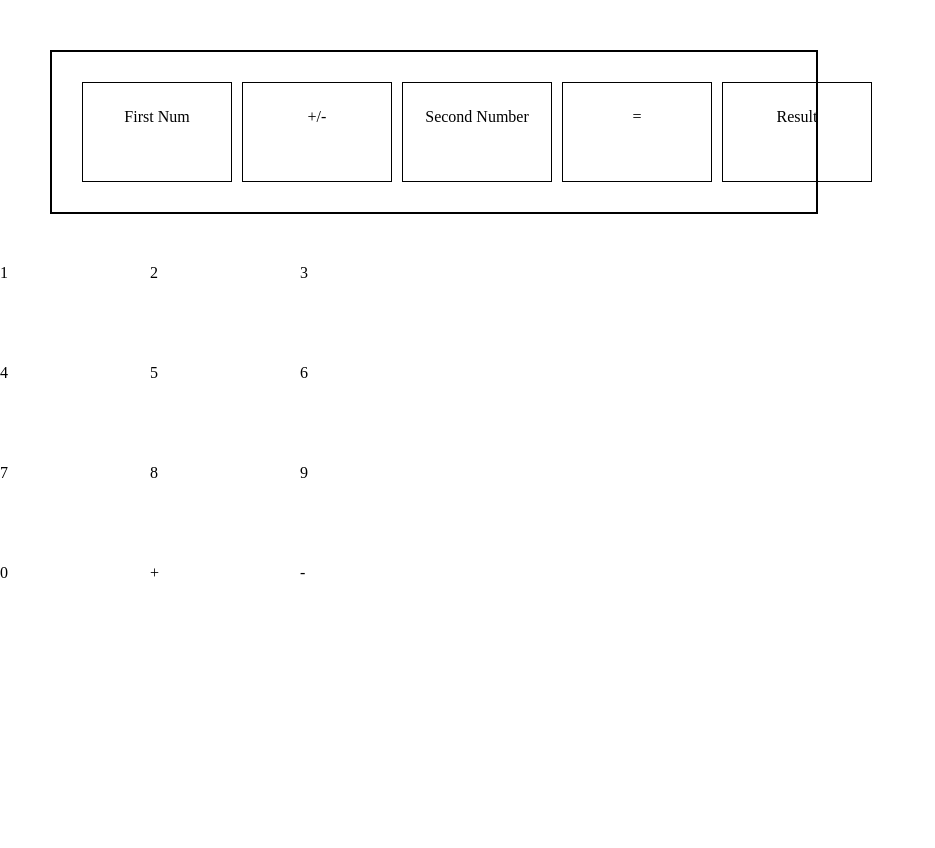
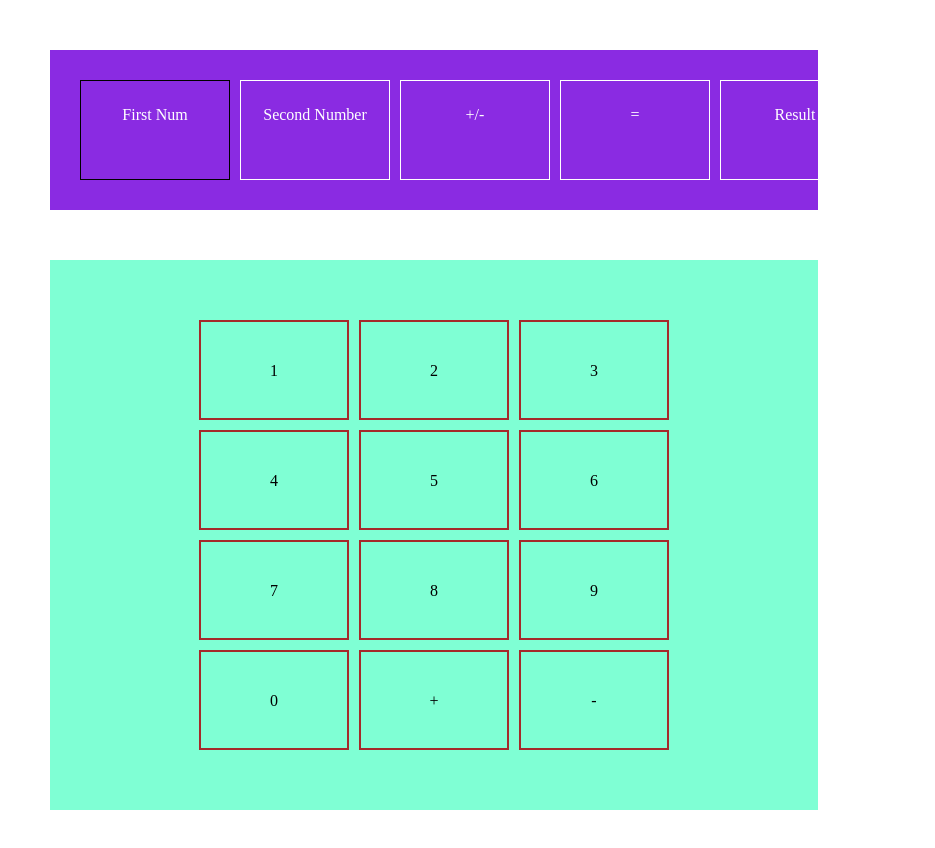
Before and after one commit to elvisonob/Arithmetic-App, a React (Create React App) app: page / in a window 1280 px wide. Shown: the top 848 px of the page, without its empty margins (0-935 px from the left). Before the commit the page ends 800 px from the top, so only its background shows below. Built offline with nearby package versions, Linux system fonts and the light colour scheme.

Commit message:
CSS part sorted

```diff
--- a/src/components/DisplayScreen.module.css
+++ b/src/components/DisplayScreen.module.css
@@ -7,15 +7,17 @@
 .container {
     display: grid;
     grid-template: 'first-number second-number arithmetic-sign equal-sign result' 100px / 150px 150px 150px 150px 150px;
-    border: 2px solid black;
+    /* border: 2px solid black; */
     width: 60%;
     padding: 30px;
     margin: 50px;
     grid-gap: 10px;
+    background-color: blueviolet;
+    color: white;
 }
 
 .first-number {
-    grid-area: 'first-number';
+    grid-area: first-number;
     border: 1px solid black;
     text-align: center;
     display: grid;
@@ -23,32 +25,32 @@
 }
 
 .second-number {
-    grid-area: 'second-number';
-    border: 1px solid black;
+    grid-area: second-number;
+    border: 1px solid white;
     text-align: center;
     display: grid;
     grid-template-rows: 25px 1fr 25px;
 }
 
 .arithmetic-sign {
-    grid-area: 'arithmetic-sign';
-    border: 1px solid black;
+    grid-area: arithmetic-sign;
+    border: 1px solid white;
     text-align: center;
     display: grid;
     grid-template-rows: 25px 1fr 25px;
 }
 
 .equal-sign {
-    grid-area: 'equal-sign';
-    border: 1px solid black;
+    grid-area: equal-sign;
+    border: 1px solid white;
     text-align: center;
     display: grid;
     grid-template-rows: 25px 1fr 25px;
 }
 
 .result {
-    grid-area: 'result';
-    border: 1px solid black;
+    grid-area: result;
+    border: 1px solid white;
     text-align: center;
     display: grid;
     grid-template-rows: 25px 1fr 25px;
--- a/src/components/NumbersScreen.js
+++ b/src/components/NumbersScreen.js
@@ -2,7 +2,7 @@ import classes from './NumbersScreen.module.css';
 
 const NumbersScreen = () => {
   return (
-    <div className={classes.container}>
+    <div className={classes.container2}>
       <p className={classes.one}>1</p>
       <p className={classes.two}>2</p>
       <p className={classes.three}>3</p>
--- a/src/components/NumbersScreen.module.css
+++ b/src/components/NumbersScreen.module.css
@@ -4,7 +4,86 @@
     box-sizing: border-box;
 }
 
-.container {
+.container2 {
     display: grid;
-    grid-template: '...' 100px '...' 100px '...' 100px '...' 100px / 150px 150px 150px;
+    grid-template: 'one two three' 100px 'four five six' 100px 'seven eight nine' 100px 'zero addition subtraction' 100px / 150px 150px 150px;
+    width: 60%;
+    padding: 60px;
+    margin: 50px;
+    grid-gap: 10px;
+    justify-content: center;
+    text-align: center;
+    background-color: aquamarine;
 }
+
+.one {
+    grid-area: one;
+    border: 2px solid brown;
+    padding-top: 40px;
+}
+
+.two {
+    grid-area: two;
+    border: 2px solid brown;
+    padding-top: 40px;
+}
+
+.three {
+    grid-area: three;
+    border: 2px solid brown;
+    padding-top: 40px;
+}
+
+.four {
+    grid-area: four;
+    border: 2px solid brown;
+    padding-top: 40px;
+}
+
+.five {
+    grid-area: five;
+    border: 2px solid brown;
+    padding-top: 40px;
+}
+
+.six {
+    grid-area: six;
+    border: 2px solid brown;
+    padding-top: 40px;
+}
+
+.seven {
+    grid-area: seven;
+    border: 2px solid brown;
+    padding-top: 40px;
+}
+
+.eight {
+    grid-area: eight;
+    border: 2px solid brown;
+    padding-top: 40px;
+}
+
+.nine {
+    grid-area: nine;
+    border: 2px solid brown;
+    padding-top: 40px;
+}
+
+.zero {
+    grid-area: zero;
+    border: 2px solid brown;
+    padding-top: 40px;
+}
+
+.addition {
+    grid-area: addition;
+    border: 2px solid brown;
+    padding-top: 40px;
+}
+
+.subtraction {
+    grid-area: subtraction;
+    border: 2px solid brown;
+    padding-top: 40px;
+}
```
